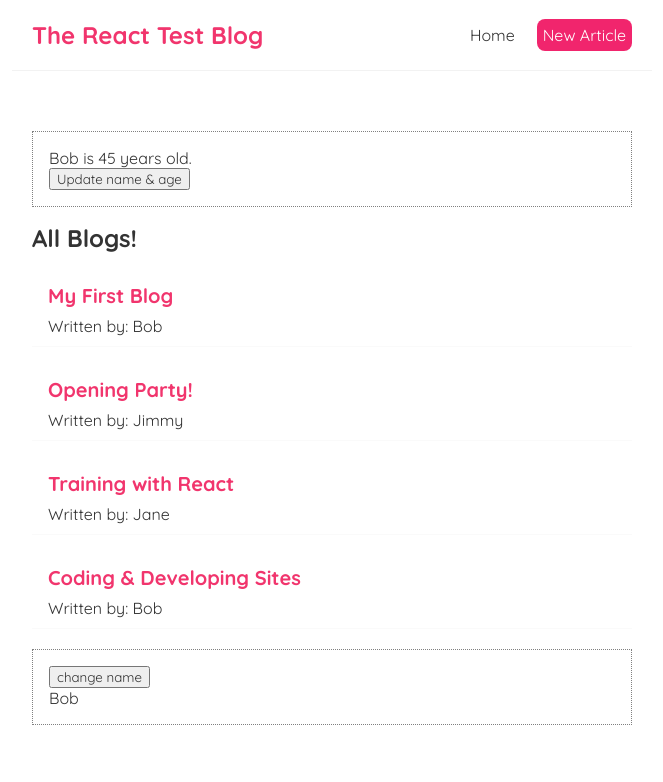
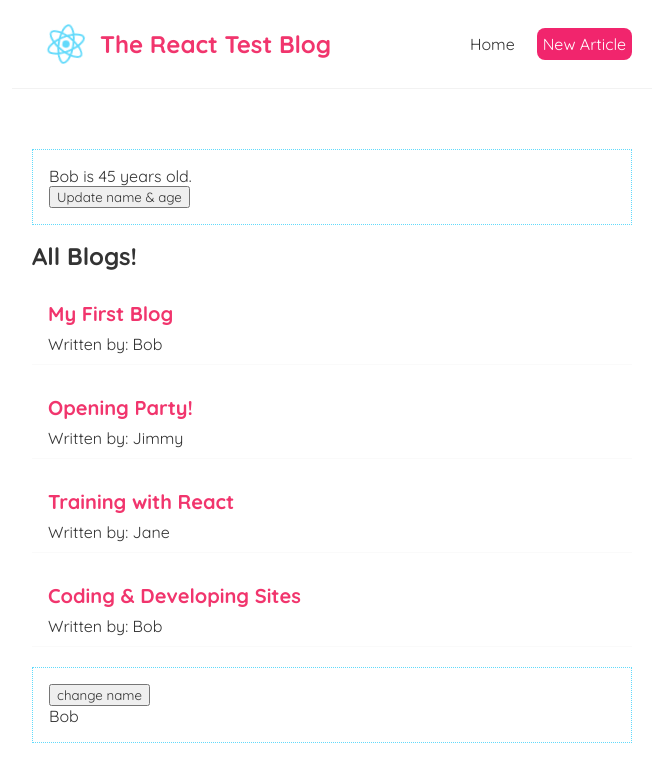
Before and after one commit to devin-L-knight/react-training, a React (Create React App) app: page / in a window 1280 px wide. Shown: the top 782 px of the page, without its empty margins (308-971 px from the left). Built offline with nearby package versions, Linux system fonts and the light colour scheme; data requests are answered from the project's data file.

Commit message:
Added the React logo and standard animation to logo so it can be relocated / resized in the navbar, styles just incorporated into one large parent styles page.

```diff
--- a/src/Navbar.js
+++ b/src/Navbar.js
@@ -1,8 +1,10 @@
 import { Link } from 'react-router-dom';
+import logo from './logo.svg';
 
 const Navbar = () => {
     return (
         <nav className="navbar">
+            <img src={logo} className="App-logo" alt="logo" />
             <h1>The React Test Blog</h1>
             <div className="links">
                 <Link to="/">Home</Link>
--- a/src/index.css
+++ b/src/index.css
@@ -56,8 +56,29 @@
 
 .test-box {
   padding: 16px;
-  border: dotted 1px gray;
+  border: dotted 1px #61dafb;
+  ;
   margin-bottom: 16px;
+}
+
+.App-logo {
+  height: 6vmin;
+  pointer-events: none;
+}
+
+@media (prefers-reduced-motion: no-preference) {
+  .App-logo {
+    animation: App-logo-spin infinite 20s linear;
+  }
+}
+
+@keyframes App-logo-spin {
+  from {
+    transform: rotate(0deg);
+  }
+  to {
+    transform: rotate(360deg);
+  }
 }
 
 /* blog previews / lists */
```
